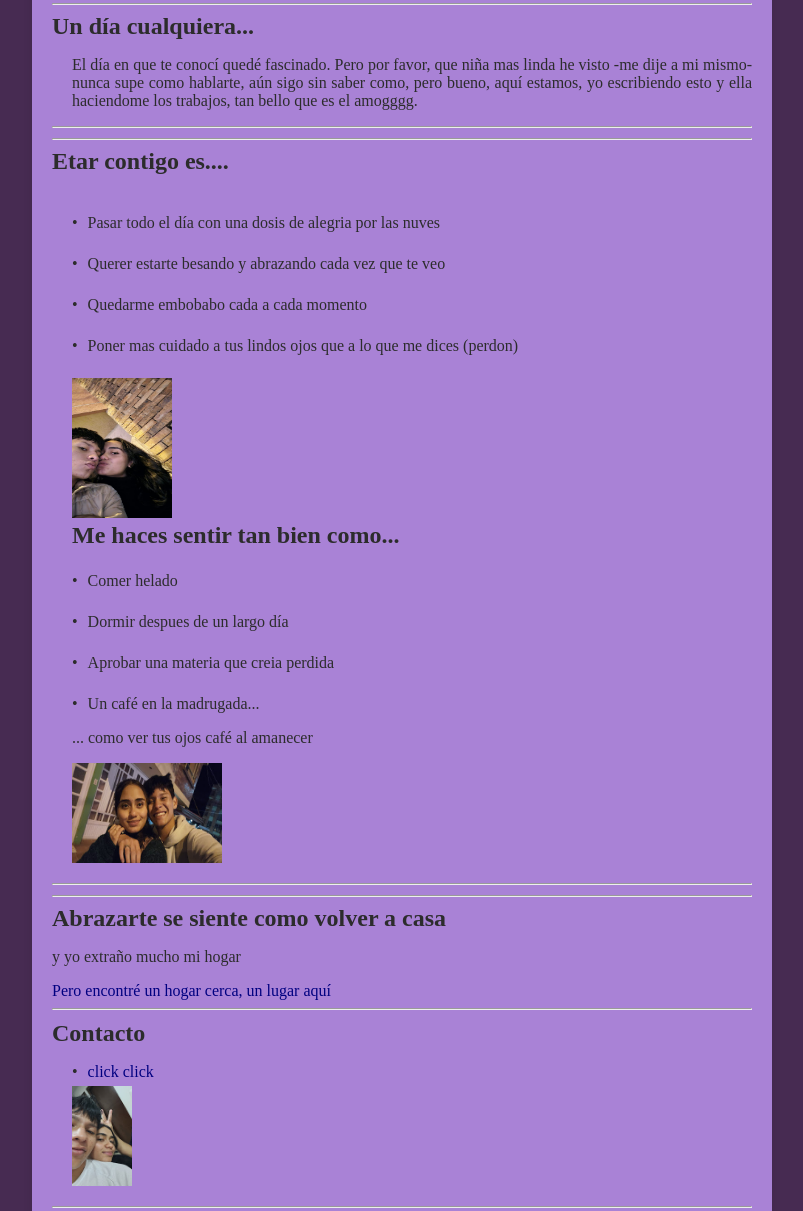
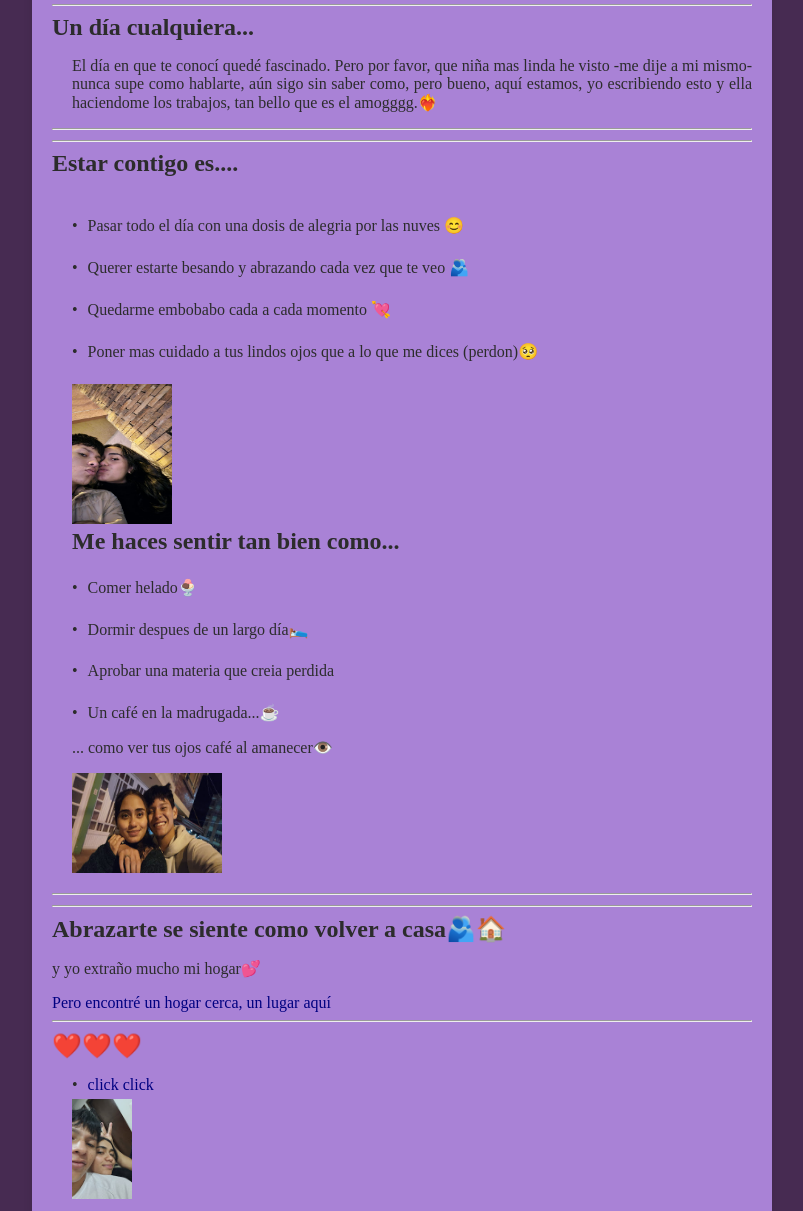
Before and after one commit to Camiilo77/you_and_me, a plain HTML site: page index.html in a window 1280 px wide. Shown: the part 453-1664 px from the top of the page, without its empty margins (238-1041 px from the left). Drawn offline with Linux system fonts and the light colour scheme.

Commit message:
demo 1.1

```diff
--- a/index.html
+++ b/index.html
@@ -4,7 +4,7 @@
  <meta charset="UTF-8">
  <meta name="viewport" content="width=device-width, initial-scale=1.0">
  <link rel="icon" type="imagenes /jpg" href="imagenes\IMG-20231204-WA0051.jpg">
- <title >Para la bella Camila</title>
+ <title >Para la bella Camila 💘</title>
  <style>
  body {
   font-family: 'Times New Roman', Times, serif;
@@ -58,7 +58,7 @@
  <header style="background-color: rgb(169, 130, 214)">
   <hr>
 
-  <center><h1  >Mi preciosa Lauuuu</h1></center>
+  <center><h1  >Mi preciosa Lauuuu 🥰</h1></center>
 
   <center> <a href="https://youtu.be/S0Ps_5ABIbE?si=iC7yTgCoL8HM9b90" target="_blank" style="color:navy;">Click aquí</a></center>
   <br>
@@ -77,7 +77,7 @@
     <ul>
 
       <p>El día en que te conocí quedé fascinado. Pero por favor, que niña mas linda he visto -me dije a mi mismo- nunca supe como hablarte, aún sigo sin saber como,
-        pero bueno, aquí estamos, yo escribiendo esto y ella haciendome los trabajos, tan bello que es el amogggg.
+        pero bueno, aquí estamos, yo escribiendo esto y ella haciendome los trabajos, tan bello que es el amogggg.❤️‍🔥
       </p>
     </ul>
 
@@ -85,28 +85,28 @@
    </section>
    <section id="habilidades" style="background-color:rgb(169, 130, 214)">
     <hr>
-    <h2>Etar contigo es....</h2>
+    <h2>Estar contigo es....</h2>
     <br>
     <ul>
-     <li>Pasar todo el día con una dosis de alegria por las nuves</li>
+     <li>Pasar todo el día con una dosis de alegria por las nuves 😊</li>
      <br>
-     <li>Querer estarte besando y abrazando cada vez que te veo</li>
+     <li>Querer estarte besando y abrazando cada vez que te veo 🫂</li>
      <br>
-     <li>Quedarme embobabo cada a cada momento</li>
+     <li>Quedarme embobabo cada a cada momento 💘</li>
      <br>
-     <li>Poner mas cuidado a tus lindos ojos que a lo que me dices (perdon)</li>
+     <li>Poner mas cuidado a tus lindos ojos que a lo que me dices (perdon)🥺</li>
      <br>
      <img src="imagenes/IMG-20240202-WA0034.jpg" height="140px" width="100px">
      <h2>Me haces sentir tan bien como...</h2>
      <br>
-     <li>Comer helado</li>
+     <li>Comer helado🍨</li>
      <br>
-     <li>Dormir despues de un largo día</li>
+     <li>Dormir despues de un largo día🛌</li>
      <br>
      <li>Aprobar una materia que creia perdida</li>
      <br>
-     <li>Un café en la madrugada...</li>
-     <p>... como ver tus ojos café al amanecer</p>
+     <li>Un café en la madrugada...☕</li>
+     <p>... como ver tus ojos café al amanecer👁️</p>
      <img src="imagenes/IMG-20231204-WA0066.jpg" height="100px" width="150px">
     </ul>
 
@@ -115,8 +115,8 @@
    <section id="educacion" style="background-color:rgb(169, 130, 214)">
     <hr>
 
-    <h2>Abrazarte se siente como volver a casa</h2>
-    <p>y yo extraño mucho mi hogar</p>
+    <h2>Abrazarte se siente como volver a casa🫂🏠</h2>
+    <p>y yo extraño mucho mi hogar💕</p>
 
     <a href="https://www.facebook.com/profile.php?id=100013952027151&_rdc=1&_rdr" style="color:navy;">Pero encontré un hogar cerca, un lugar aquí</a></li>
   </ul>
@@ -124,7 +124,7 @@
     <hr>
    </section>
 
-    <h2>Contacto</h2>
+    <h2>❤️❤️❤️</h2>
 <ul>
      <li><a href="https://youtu.be/MkloKqdbJWo?si=bzteAVcS0-tktJ3C" style="color:navy;">click click</a></li>
     <img src="imagenes/IMG-20231130-WA0150.jpg" width="60px" height="100px">
```
